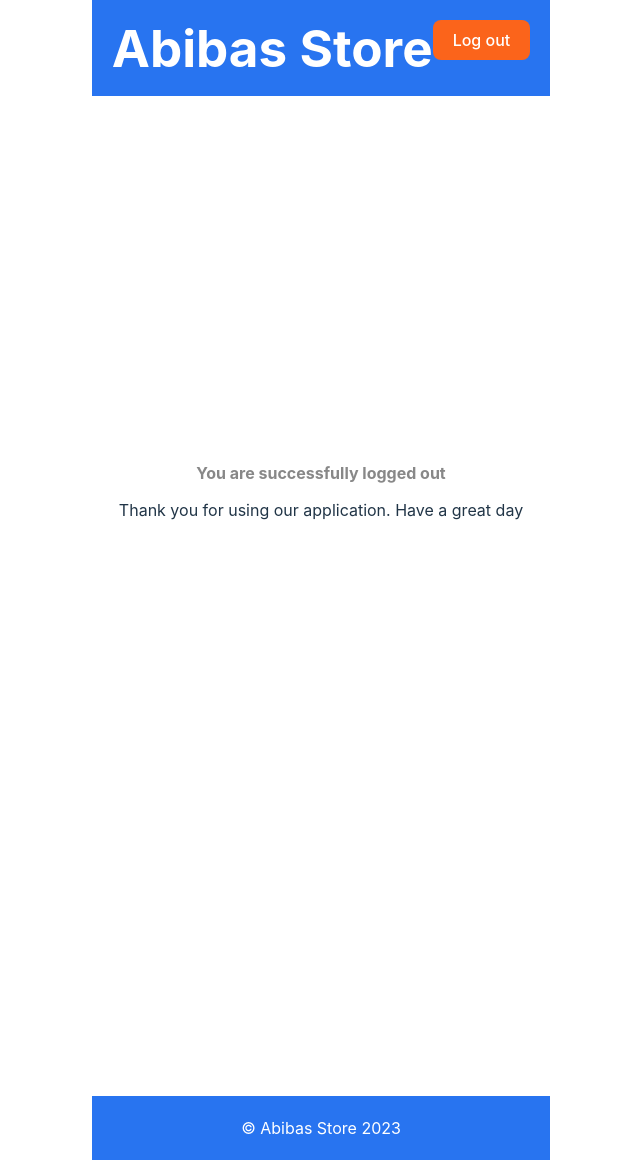
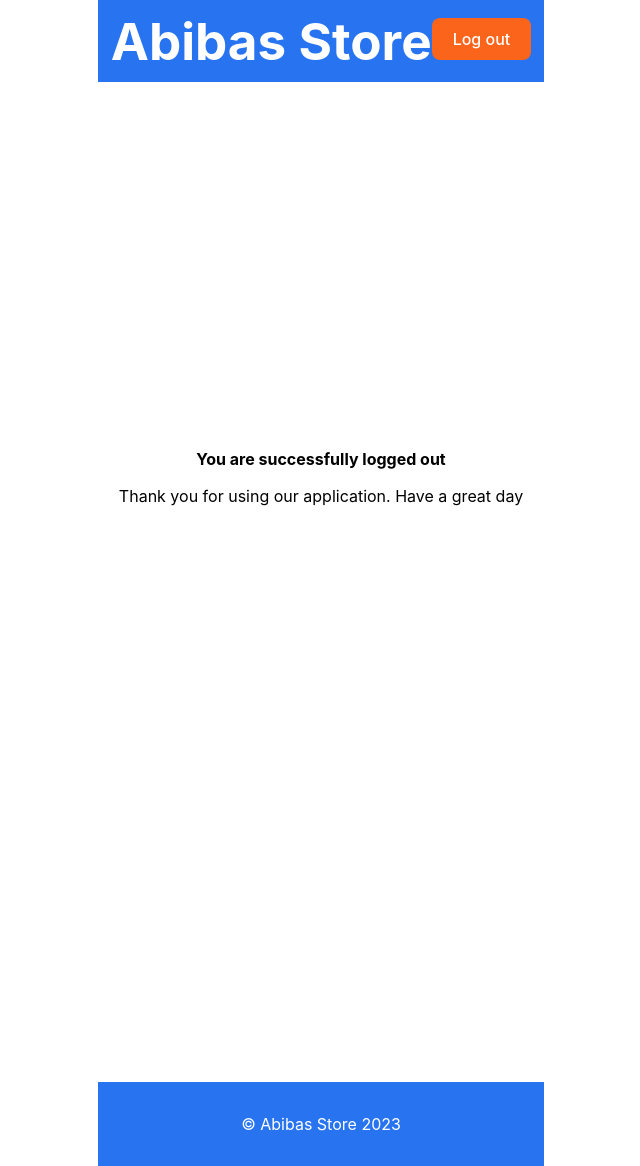
Before and after one commit to ideepakpg/react-ecommerce-app, a React (Vite) app: page /logout in a window 1280 px wide. Shown: the whole page, without its empty margins (319-959 px from the left). Built offline with nearby package versions, Linux system fonts and the light colour scheme.

Commit message:
Update css style

```diff
--- a/src/App.css
+++ b/src/App.css
@@ -1,3 +1,7 @@
+﻿html {
+    scroll-behavior: smooth;
+}
+
 #root {
     max-width: 1280px;
     margin: 0 auto;
--- a/src/components/Footer/Footer.css
+++ b/src/components/Footer/Footer.css
@@ -4,7 +4,7 @@
 .footer {
     left: 0;
     bottom: 0;
-    padding: 20px;
+    padding: 30px;
     background-color: #2874f0;
     text-align: center;
     color: #ffff;
--- a/src/components/Header/Header.css
+++ b/src/components/Header/Header.css
@@ -3,7 +3,7 @@
 
 .header {
     background-color: #2874f0;
-    padding: 20px;
+    padding: 13px;
     color: #ffff;
     display: flex;
     justify-content: space-between;
@@ -17,7 +17,7 @@
     background-color: #fb641b;
     color: #ffff;
     padding: 10px 20px;
-    border: none;
+    margin-top: 5px;
     cursor: pointer;
 }
 
--- a/src/components/Home/HomePage.css
+++ b/src/components/Home/HomePage.css
@@ -43,6 +43,7 @@
 
 .product h2 {
     margin-top: 10px;
+    color: #000000;
     margin-bottom: 45px;
     font-size: 18px;
     font-weight: bold;
--- a/src/components/Logout/Logout.css
+++ b/src/components/Logout/Logout.css
@@ -14,5 +14,9 @@
 
 .logout-container h1 {
     font-size: 16px;
-    color: #888;
+    color: #000000;
 }
+
+.logout-container p {
+    color: #000000;
+}
--- a/src/index.css
+++ b/src/index.css
@@ -4,7 +4,7 @@
     font-weight: 400;
     color-scheme: light dark;
     color: rgba(255, 255, 255, 0.87);
-    background-color: #242424;
+    background-color: #ffff;
     font-synthesis: none;
     text-rendering: optimizeLegibility;
     -webkit-font-smoothing: antialiased;
```
